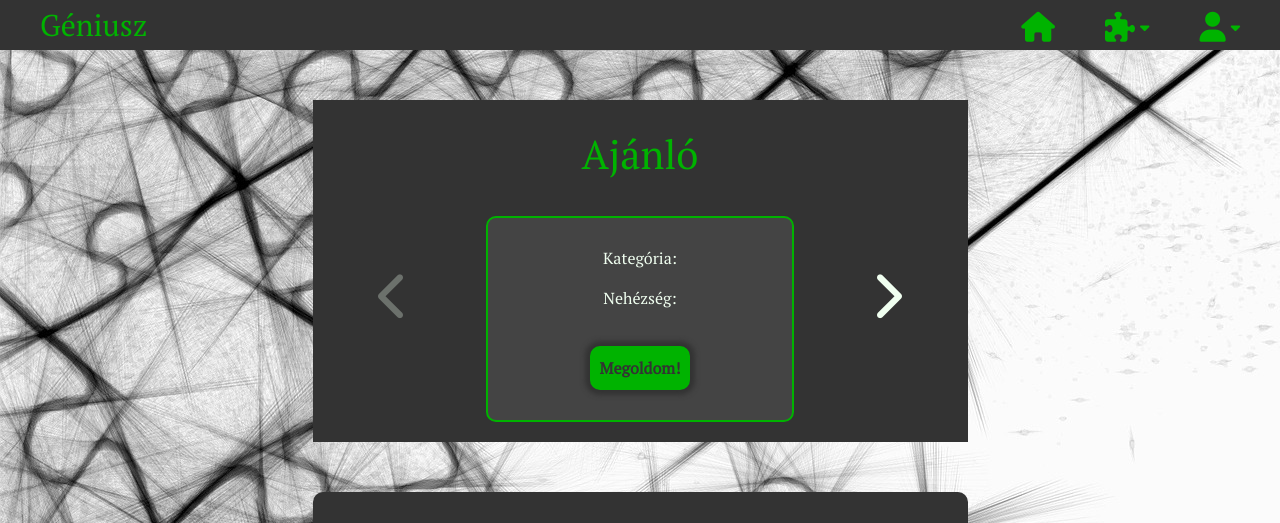
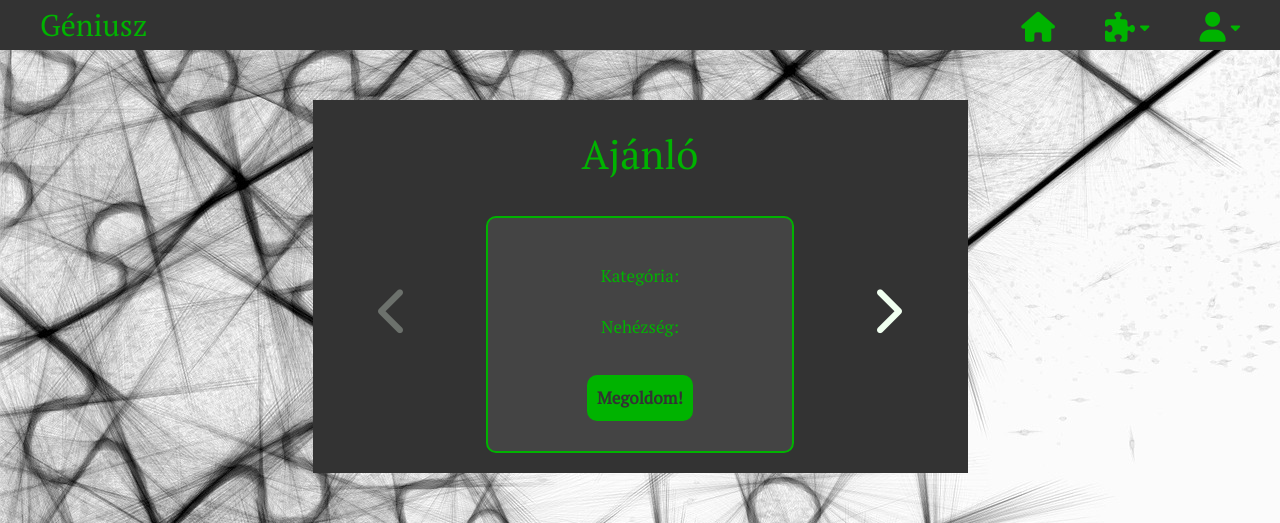
Before and after one commit to ZsuzsaBenko/puzzles, an Angular app in the folder puzzles-frontend/: page /home in a window 1280 px wide. Shown: the top 523 px of the page. Built offline with nearby package versions, Linux system fonts and the light colour scheme; no server answers; sample sign-in values are in the browser's storage.

Commit message:
Solve problem of translating enum values

```diff
--- a/puzzles-frontend/src/app/components/home/random-puzzles/random-puzzles.component.css
+++ b/puzzles-frontend/src/app/components/home/random-puzzles/random-puzzles.component.css
@@ -1,5 +1,6 @@
 .random-puzzle-container {
   margin-top: 50px;
+  border-radius: 10px;
 }
 
 .random-puzzle-container h1 {
@@ -47,6 +48,14 @@
   border: 2px solid #00b300;
   border-radius: 10px;
   text-align: center;
+  font-size: 17px;
+}
+
+.puzzle-info {
+  margin-top: 25px;
+  margin-bottom: 5px;
+  padding: 0;
+  color: #00b300;
 }
 
 button {
@@ -57,7 +66,6 @@ button {
   font-weight: bold;
   border-radius: 10px;
   border: none;
-  box-shadow:  0 0 5px 5px #333333;
   transition: background-color 1s;
 }
 
--- a/puzzles-frontend/src/app/components/home/random-puzzles/random-puzzles.component.html
+++ b/puzzles-frontend/src/app/components/home/random-puzzles/random-puzzles.component.html
@@ -6,8 +6,10 @@
         <i class="fas fa-chevron-left" (click)="stepLeft()" [ngClass]="{'disabled-chevron': !isPrevious}"></i>
         <div class="random-puzzle">
           <h3>{{ currentPuzzle.title }}</h3>
-          <p>Kategória: {{ currentPuzzle.category }}</p>
-          <p>Nehézség: {{ currentPuzzle.level }}</p>
+          <p class="puzzle-info">Kategória:</p>
+          <p>{{ translateCategory(currentPuzzle.category) | uppercase }} </p>
+          <p class="puzzle-info">Nehézség:</p>
+          <p>{{ translateLevel(currentPuzzle.level) | uppercase }}</p>
           <p class="rating">
             <i class="fas fa-star-half-alt" *ngIf="currentPuzzle.rating > 0 && currentPuzzle.rating < 1"></i>
             <i class="fas fa-star" *ngIf="currentPuzzle.rating >= 1"></i>
--- a/puzzles-frontend/src/app/components/home/random-puzzles/random-puzzles.component.ts
+++ b/puzzles-frontend/src/app/components/home/random-puzzles/random-puzzles.component.ts
@@ -1,6 +1,8 @@
 import {Component, OnInit} from '@angular/core';
 import {Puzzle} from '../../../models/Puzzle';
 import {PuzzleService} from '../../../services/puzzle.service';
+import {Category} from '../../../models/Category';
+import {Level} from '../../../models/Level';
 
 @Component({
   selector: 'app-random-puzzles',
@@ -53,4 +55,30 @@ export class RandomPuzzlesComponent implements OnInit {
     }
   }
 
+  translateCategory(category: Category) {
+    switch (category) {
+      case Category.RIDDLE.toString():
+        return 'fejtörő';
+      case Category.MATH_PUZZLE.toString():
+        return 'matematikai feladvány';
+      case Category.WORD_PUZZLE.toString():
+        return 'nyelvi játék';
+      case Category.PICTURE_PUZZLE.toString():
+        return 'képrejtvény';
+      case Category.CIPHER.toString():
+        return 'titkos írás';
+    }
+  }
+
+  translateLevel(level: Level) {
+    switch (level) {
+      case Level.EASY.toString():
+        return 'könnyű';
+      case Level.MEDIUM.toString():
+        return 'közepes';
+      case Level.DIFFICULT.toString():
+        return 'nehéz';
+    }
+  }
+
 }
--- a/puzzles-frontend/src/app/models/Category.ts
+++ b/puzzles-frontend/src/app/models/Category.ts
@@ -1,7 +1,7 @@
 export enum Category {
-  RIDDLE,
-  MATH_PUZZLE,
-  PICTURE_PUZZLE,
-  WORD_PUZZLE,
-  CIPHER
+  RIDDLE = 'RIDDLE',
+  MATH_PUZZLE = 'MATH_PUZZLE',
+  PICTURE_PUZZLE = 'PICTURE_PUZZLE',
+  WORD_PUZZLE = 'WORD_PUZZLE',
+  CIPHER = 'CIPHER'
 }
--- a/puzzles-frontend/src/app/models/Level.ts
+++ b/puzzles-frontend/src/app/models/Level.ts
@@ -1,5 +1,5 @@
 export enum Level {
-  EASY,
-  MEDIUM,
-  DIFFICULT
+  EASY = 'EASY',
+  MEDIUM = 'MEDIUM',
+  DIFFICULT = 'DIFFICULT'
 }
```
